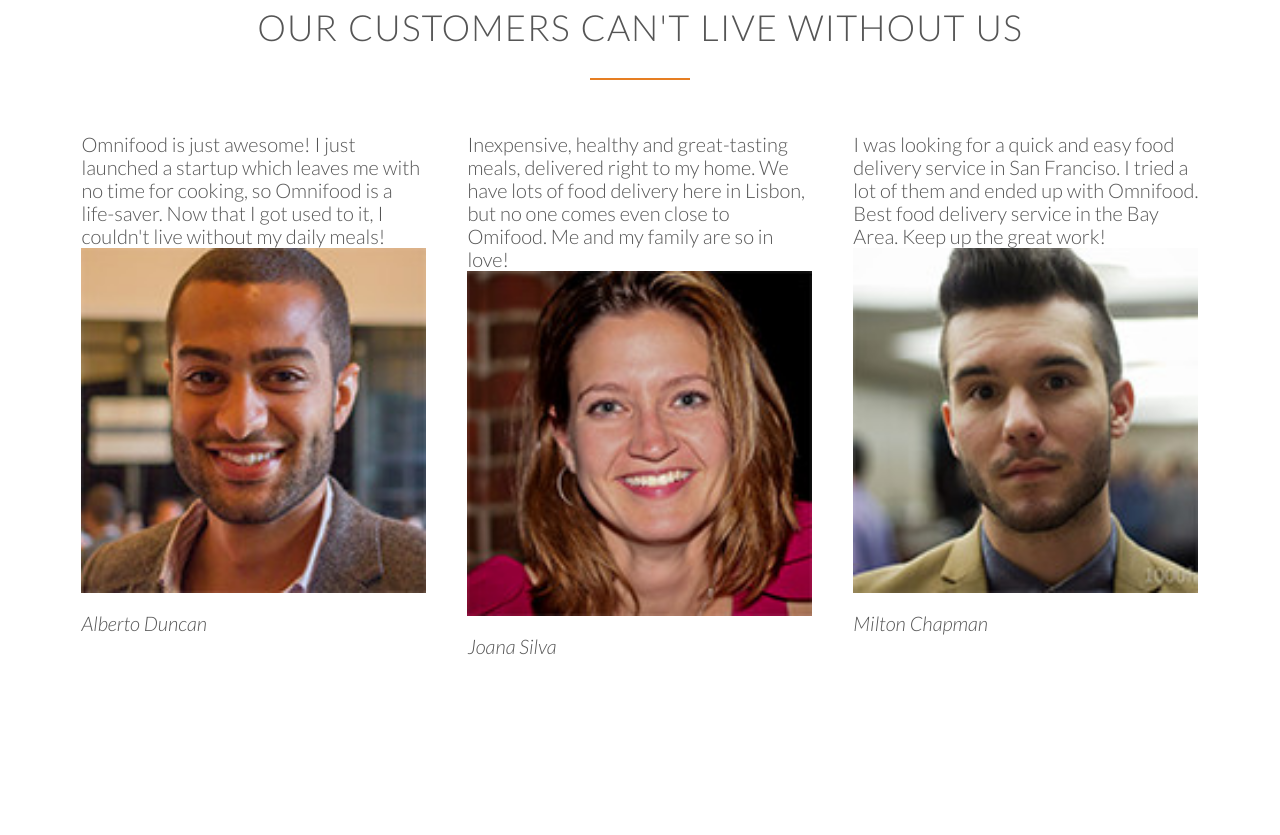
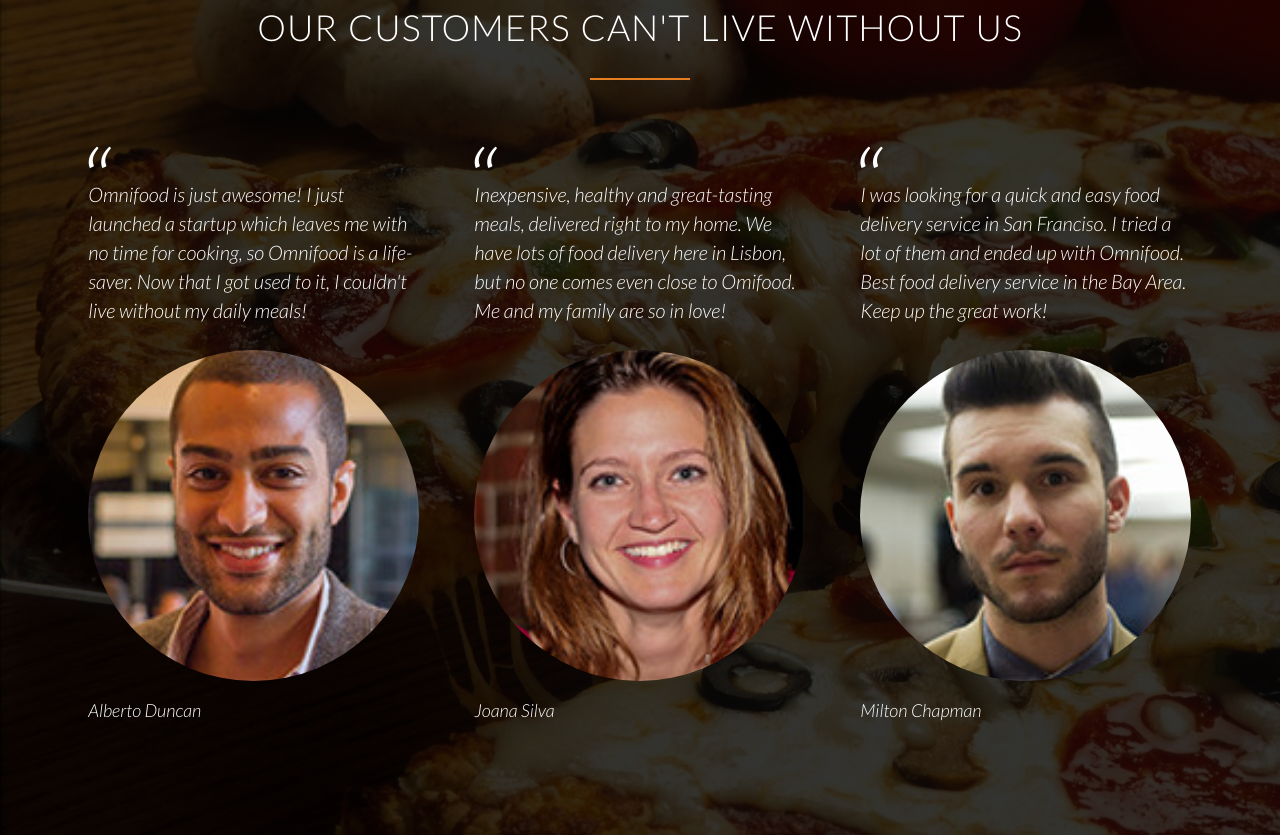
Before and after one commit to EnergeticPixels/udemy-html5css3website, a website: page index.html in a window 1280 px wide. Shown: the part 3440-4275 px from the top of the page. Before the commit the page ends 4201 px from the top, so only its background shows below. Drawn offline with Linux system fonts and the light colour scheme; files whose address does not match are found by name.

Commit message:
styling testimonials

```diff
--- a/styles/style.css
+++ b/styles/style.css
@@ -32,6 +32,7 @@
     height: 100vh;
     background-size: cover;
     background-position: center;
+    background-attachment: fixed;
 }
 
 .hero-text-box {
@@ -325,3 +326,38 @@
 }
 
 /* TESTIMONIALS */
+.section-testimonials {
+    background-image: linear-gradient(rgba(0, 0, 0, 0.8), rgba(0, 0, 0, 0.8)), url(bkgrnds/back-customers.jpg);
+    background-size: cover;
+    color: #fff;
+    background-attachment: fixed;
+}
+
+blockquote {
+    padding: 2%;
+    font-style: italic;
+    line-height: 145%;
+    position: relative;
+    margin-top: 40px;
+}
+
+blockquote:before {
+    content: "\201C";
+    font-size: 500%;
+    display: block;
+    position: absolute;
+    top: -5px;
+    left: -3px;
+}
+cite {
+    font-size: 90%;
+    margin-top: 25px;
+    display: block;
+}
+
+cite img {
+    height: 45px;
+    border-radius: 50%;
+    margin-right: 10px;
+    vertical-align: middle;
+}
```
